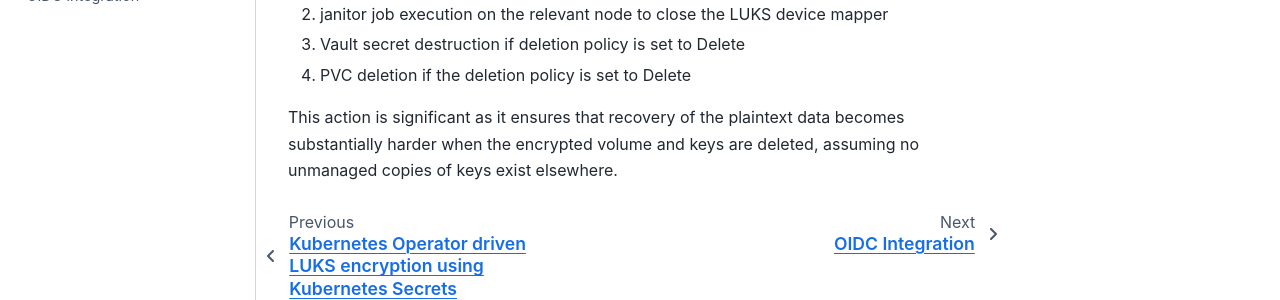
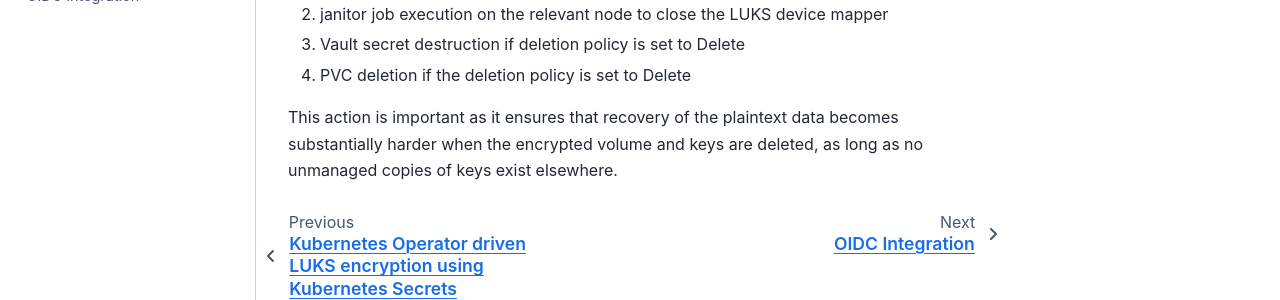
Before and after one commit to nfcs-secure-k8s/luks-k8s-automation, a Jupyter Book: the page built from vault.md, in a window 1280 px wide and 900 px high, scrolled down 1791 px. Shown: the part 511-811 px from the top of the window. Built offline with Jupyter Book 1.0.4 settings and Sphinx 7.4.7 and the Sphinx Book theme 1.1.4, drawn with Linux system fonts in a browser that asks for light colours.

Commit message:
Update vault - vault-Volume-key deletion1

```diff
--- a/vault.md
+++ b/vault.md
@@ -58,4 +58,4 @@ Another vault integration feature performed by the Operator is the deletion of t
 3. Vault secret destruction if deletion policy is set to Delete
 4. PVC deletion if the deletion policy is set to Delete
 
-This action is significant as it ensures that recovery of the plaintext data becomes substantially harder when the encrypted volume and keys are deleted, assuming no unmanaged copies of keys exist elsewhere.
+This action is important as it ensures that recovery of the plaintext data becomes substantially harder when the encrypted volume and keys are deleted, as long as no unmanaged copies of keys exist elsewhere.
```
